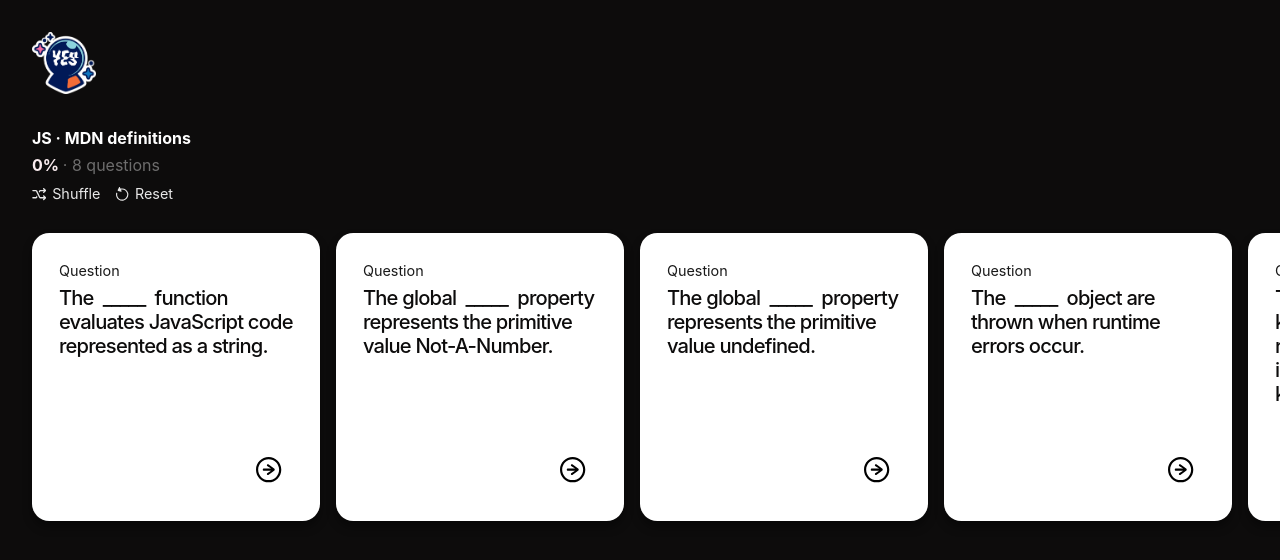
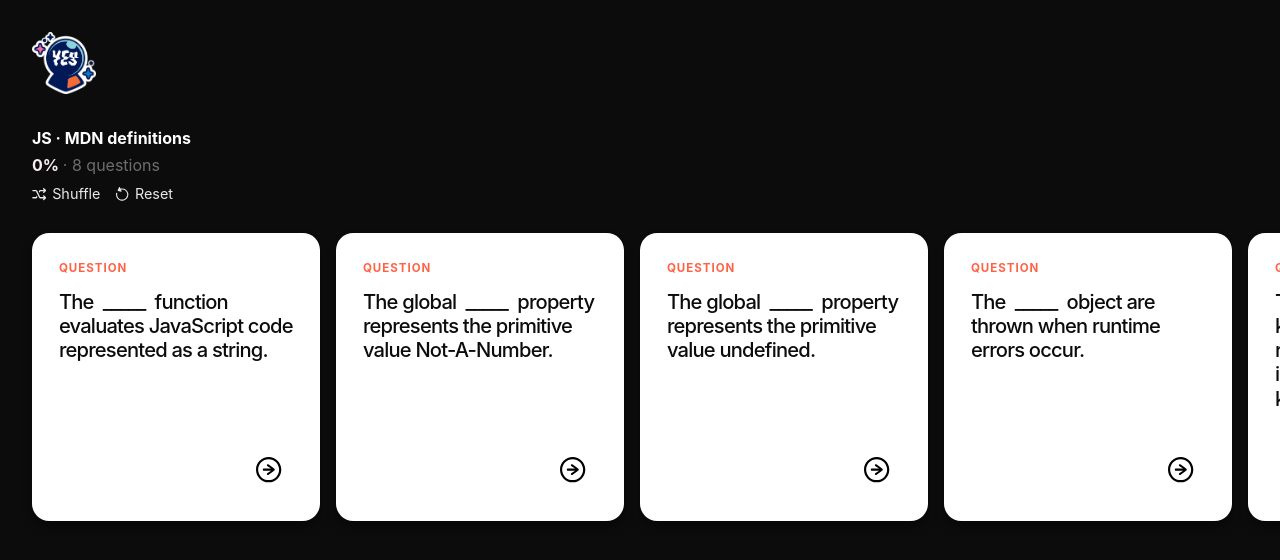
Before and after one commit to evilpaper/nailed-it, a React (Create React App) app: page / in a window 1280 px wide. Shown: the top 560 px of the page. Built offline with nearby package versions, Linux system fonts and the light colour scheme.

Commit message:
Add styling for card heading

```diff
--- a/package.json
+++ b/package.json
@@ -1,5 +1,5 @@
 {
-  "name": "Nailed It",
+  "name": "nailed-it",
   "version": "0.1.0",
   "private": true,
   "dependencies": {
--- a/src/components/Card/Card.jsx
+++ b/src/components/Card/Card.jsx
@@ -38,7 +38,9 @@ export default function Card({
         }}
       >
         {" "}
-        <p className="heading">Answer</p>
+        <div className="heading">
+          <p className="heading-label">Answer</p>
+        </div>
         <textarea
           className="content"
           id="answer"
@@ -76,7 +78,9 @@ export default function Card({
         }}
       >
         {" "}
-        <p className="heading">Question</p>
+        <div className="heading">
+          <p className="heading-label">QUESTION</p>
+        </div>
         <textarea
           className="content"
           id="question"
--- a/src/components/Card/styles.css
+++ b/src/components/Card/styles.css
@@ -49,9 +49,17 @@
 }
 
 .heading {
-  color: rgba(0, 0, 0, 0.9);
-  width: 100%;
-  text-align: left;
+  display: flex;
+  justify-content: center;
+  align-items: center;
+  margin-bottom: 0.6em;
+}
+
+.heading-label {
+  font-size: 0.8em;
+  color: tomato;
+  font-weight: 700;
+  letter-spacing: 1px;
 }
 
 .back {
@@ -72,7 +80,7 @@
 
 .bottom-back {
   display: flex;
-  justify-content: space-around;
+  justify-content: space-between;
   flex-direction: row-reverse;
   width: 100%;
 }
```
